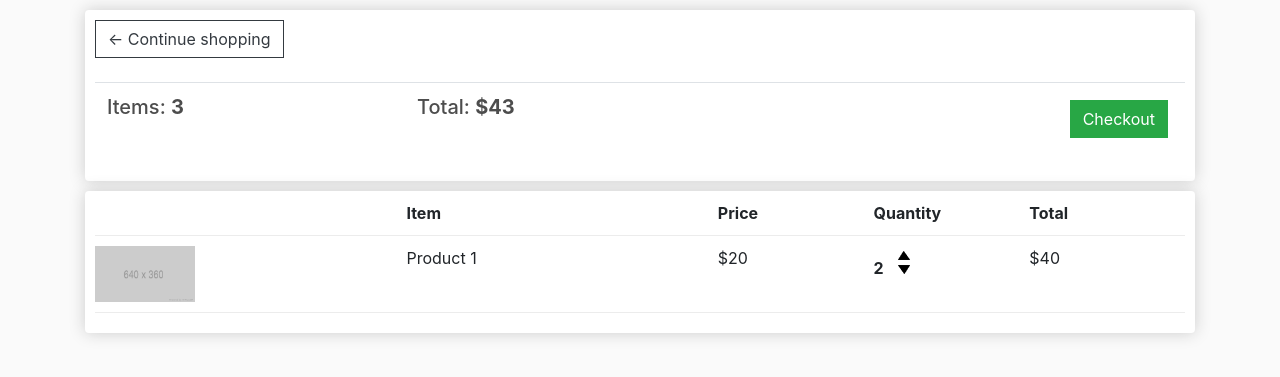
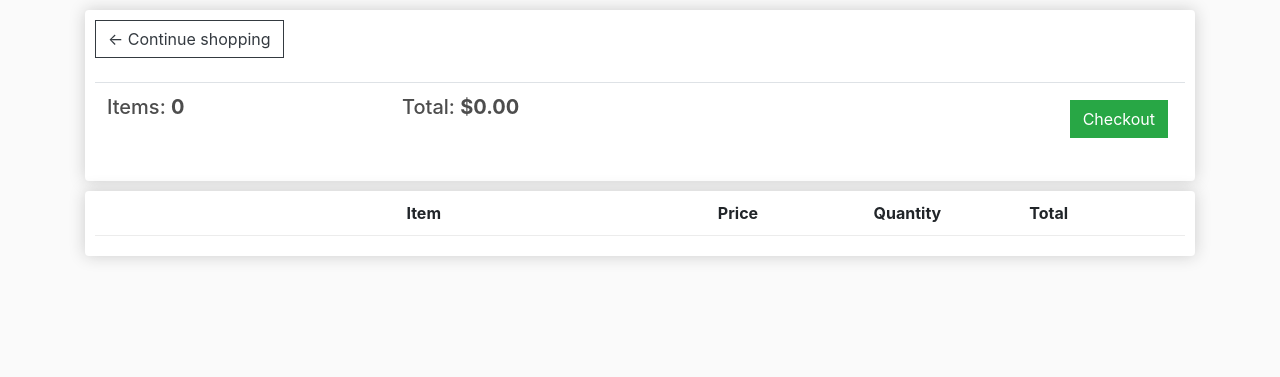
Before and after one commit to raggyGitHub/ecomerceDIvyCourse, a Django app: page /cart/ in a window 1280 px wide. Shown: the part 56-433 px from the top of the page. Run offline with Django 3.2, Linux system fonts and the light colour scheme; lists and menus that the app fills with data are empty; some libraries are stand-ins or nearby versions.

Commit message:
DATA ESTRUCTURE

```diff
--- a/store/templates/store/cart.html
+++ b/store/templates/store/cart.html
@@ -11,8 +11,8 @@
                 <br>
                 <table class="table">
                     <tr>
-                        <th><h5>Items: <strong>3</strong></h5></th>
-                        <th><h5>Total: <strong>$43</strong></h5></th>
+                        <th><h5>Items: <strong>{{ order.get_cart_items }}</strong></h5></th>
+                        <th><h5>Total: <strong>${{ order.get_cart_total | floatformat:2 }}</strong></h5></th>
                         <th>
                             <a style="float:right; margin:5px" class="btn btn-success" href="{% url 'checkout' %}">Checkout</a>
                         </th>
@@ -33,19 +33,21 @@
                 <div style="flex: 1"><strong>Quantity</strong></div>
                 <div style="flex: 1"><strong>Total</strong></div>
             </div>
+            {% for item in items%}
             <div class="cart-row">
-                <div style="flex: 2;"><img class="row-image" src="{% static 'images/placeholder.png' %}" alt=""></div>
-                <div style="flex: 2">Product 1</div>
-                <div style="flex: 1">$20</div>
+                <div style="flex: 2;"><img class="row-image" src="{{ item.product.imageURL }}" alt=""></div>
+                <div style="flex: 2">{{ item.product.name }}</div>
+                <div style="flex: 1">{{ item.product.price |floatformat:2 }}</div>
                 <div style="flex: 1">
-                    <p class="quantity">2</p>
+                    <p class="quantity">x{{ item.quantity }}</p>
                     <div class="quantity">
                         <img class="chg-quantity" src="{% static 'images/arrow-up.png'%}" alt="">
                         <img class="chg-quantity" src="{% static 'images/arrow-down.png'%}"  src="" alt="">
                     </div>
                 </div>
-                <div style="flex: 1;">$40</div>
+                <div style="flex: 1;">{{ item.get_total |floatformat:2 }}</div>
             </div>
+            {% endfor %}
         </div>
        </div>
    </div>
--- a/store/templates/store/store.html
+++ b/store/templates/store/store.html
@@ -4,14 +4,14 @@
 <div class="row">
     {% for product in products%}
     <div class="col-lg-4">
-        <img class="thumbnail" src="{{ product.image.url }}" alt="">
+        <img class="thumbnail" src="{{ product.imageURL }}" alt="">
         <!-- <img class="thumbnail" src="{% static 'images/placeholder.png' %}" alt=""> -->
         <div class="box-element product">
             <h6><strong>{{product.name}}</strong></h6>
             <hr>
             <button class="btn btn-outline-secondary add-btn">Add to Cart</button>
             <a class="btn btn-outline-success" href="">View</a>
-            <h4 style="display:inline-block;float: right">${{product.price| floatformat:2}}</h4>
+            <h4 style="display:inline-block;margin-left:50px">${{product.price| floatformat:2}}</h4>
         </div>
     </div>
     {% endfor %}
--- a/store/views.py
+++ b/store/views.py
@@ -8,9 +8,24 @@ def store(request):
     return render (request,'store/store.html', context)
 
 def cart(request):
-    context = {}
+
+    if request.user.is_authenticated:
+        customer = request.user.customer
+        order, created = Order.objects.get_or_create(customer = customer, complete = False )
+        items = order.orderitem_set.all()
+    else:
+        items = []
+        order = {'get_cart_total':0,'get_cart_items':0}
+    context = {'items':items,'order':order}
     return render (request,'store/cart.html', context)
 
 def checkout(request):
-    context = {}
+    if request.user.is_authenticated:
+        customer = request.user.customer
+        order, created = Order.objects.get_or_create(customer = customer, complete = False )
+        items = order.orderitem_set.all()
+    else:
+        items = []
+        order = {'get_cart_total':0,'get_cart_items':0}
+    context = {'items':items,'order':order}
     return render (request,'store/checkout.html', context)
```
Also changed, not shown: store/models.py (+29 -5 lines), store/templates/store/checkout.html (+8 -6 lines), db.sqlite3, store/migrations/0003_auto_20200524_1611.py (added).
